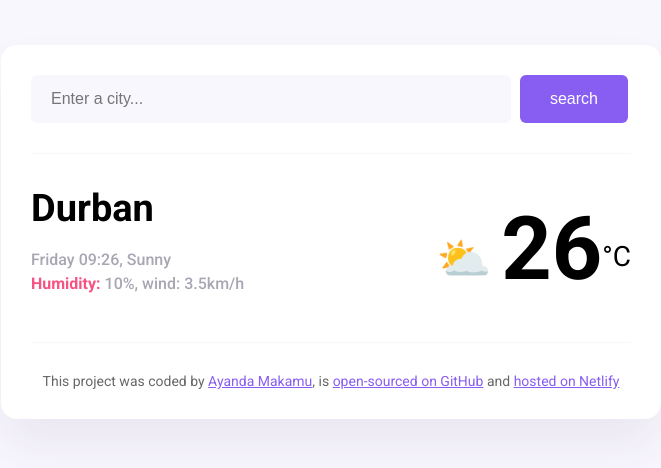
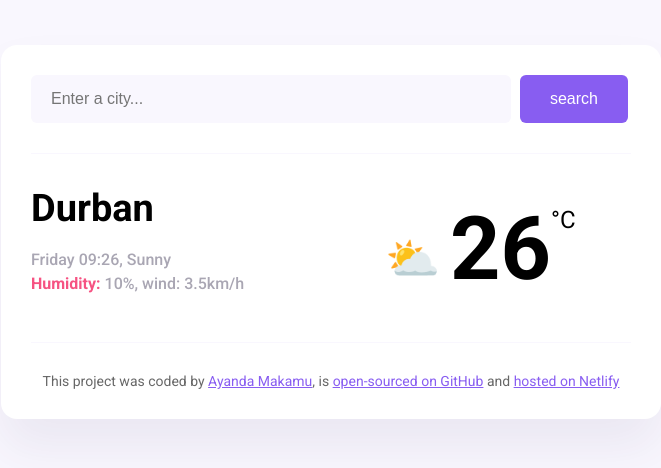
Before and after one commit to Ayandamakamu/weather-pro-vanilla, a plain HTML site: page index.html in a window 1280 px wide. Shown: the whole page, without its empty margins (309-970 px from the left). Drawn offline with nearby package versions, Linux system fonts and the light colour scheme; no server answers.

Commit message:
Update style.css

```diff
--- a/src/style.css
+++ b/src/style.css
@@ -85,6 +85,12 @@ main {
 .weather-app-unit {
   margin-top: 16px;
   font-size: 28px;
+   width: 80px;
+  height: 80px;
+  position: relative;
+  top: -10px;   /* move it up */
+  font-size: 24px;
+
 }
 
 
```
